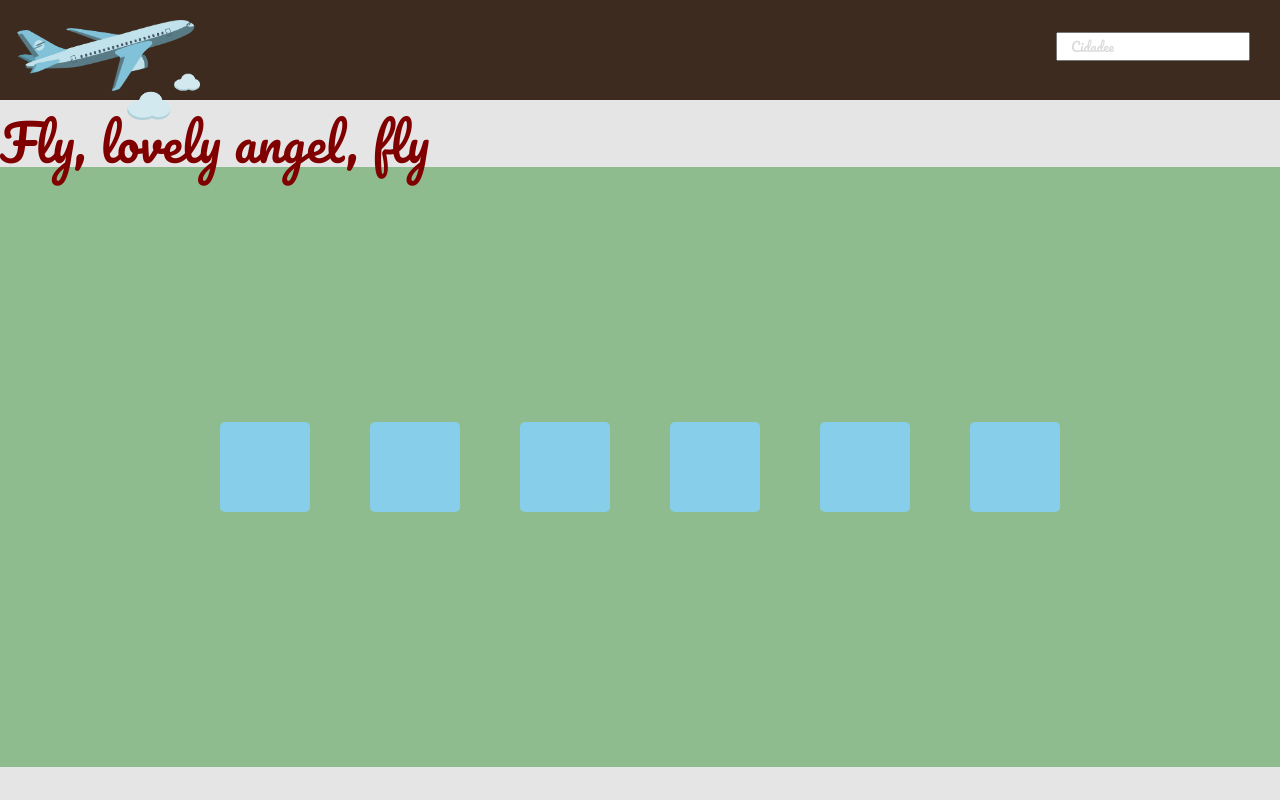
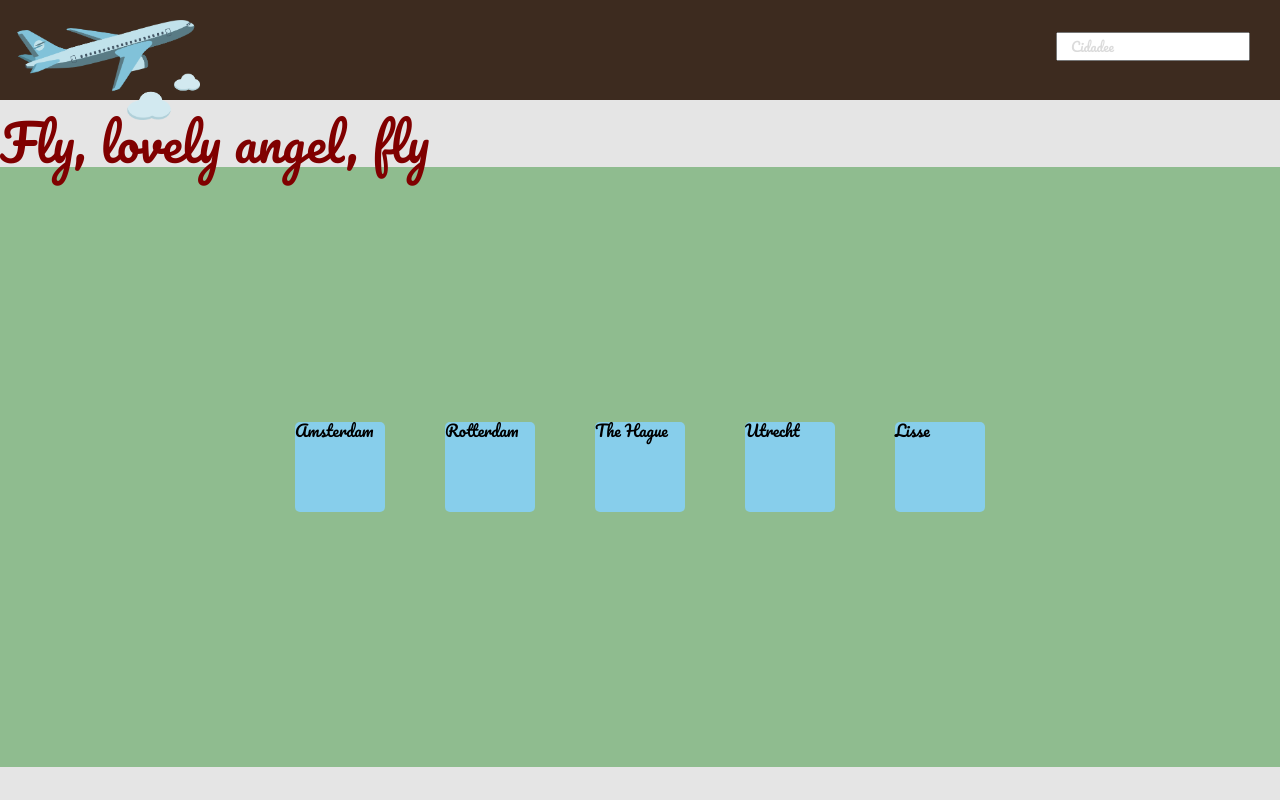
Before and after one commit to mickalala/Fly--Front-end, a React (Create React App) app: page / in a window 1280 px wide. Built offline with nearby package versions, Linux system fonts and the light colour scheme.

Commit message:
feat: different cities squares on Home

```diff
--- /dev/null
+++ b/src/Pages/Home/Cities/CitiesSquares.js
@@ -0,0 +1,30 @@
+import { useState } from "react"
+import { City, CityOptions } from "./Style"
+import { Link } from "react-router-dom"
+
+export default function CitySquare({cityName}) {
+
+    const [options, setOptions] = useState(false)
+
+    return (
+        <>
+            <City onClick={() => setOptions(!options)} options={options} >
+                {cityName}
+            </City>
+            <CityOptions onClick={() => setOptions(!options)} options={options}>
+                <Link to={"/about"}>
+                    <button>Sobre</button>
+                </Link>
+
+                <Link to={"/tickets"}>
+                    <button>Passagens</button>
+                </Link>
+
+                <Link to={"/hotels"}>
+                    <button>Hóteis</button>
+                </Link>
+
+            </CityOptions>
+        </>
+    )
+}
--- /dev/null
+++ b/src/Pages/Home/Cities/Style.js
@@ -0,0 +1,36 @@
+import styled from "styled-components"
+
+const City = styled.div`
+height:90px;
+width:90px;
+background-color:#87ceeb;
+
+border-radius:5px;
+
+margin: 30px 30px;
+
+display:${(props) => (props.options) ? 'none' : ""};
+
+
+`
+const CityOptions = styled.div`
+height:90px;
+width:90px;
+background-color:lightcoral;
+
+border-radius:5px;
+
+margin: 30px 30px;
+display:flex;
+flex-direction:column;
+justify-content:center;
+align-items:center;
+display:${(props) => (props.options) ? '' : "none"};
+button{
+    width:80px;
+    background-color:transparent;
+    border-radius:5px;
+    border-color:lavender;
+}
+`
+export { City, CityOptions }
--- a/src/Pages/Home/Home.js
+++ b/src/Pages/Home/Home.js
@@ -1,12 +1,13 @@
 import { Link } from 'react-router-dom';
 import styled from 'styled-components';
 import Menu from '../Menu/Menu.js';
-import { useEffect, useState } from 'react';
+import { useEffect } from 'react';
 import axios from 'axios';
 import cities from '../../cities.js';
+import City from './Cities/CitiesSquares.js';
 
 export default function Home() {
-    const [options, setOptions] = useState(false)
+
     // useEffect(() => {
     //     setOptions(false)
     //     axios.get(`${process.env.REACT_APP_API_URL}/cities`)
@@ -20,24 +21,10 @@ export default function Home() {
         <>
             <Menu />
             <Title>Fly, lovely angel, fly</Title>
-            <Capitals onClick={() => setOptions(!options)} >
-                <City onClick={() => setOptions(true)} options={options} />
-                <CityOptions options={options}>
-                    <Link to={"/about"}>
-                        <button>Sobre</button>
-                    </Link>
+            <Capitals  >
 
-                    <Link to={"/tickets"}>
-                        <button>Passagens</button>
-                    </Link>
-
-                    <Link to={"/hotels"}>
-                        <button>Hóteis</button>
-                    </Link>
-
-                </CityOptions>
-                {cities.map((c) =>
-                    <City onClick={() => setOptions(true)} options={options} />)}
+                {cities.map((cityName) =>
+                    <City cityName={cityName} />)}
             </Capitals>
         </>
 
@@ -61,36 +48,3 @@ justify-content:center;
 align-items:center;
 
 `
-const City = styled.div`
-height:90px;
-width:90px;
-background-color:#87ceeb;
-
-border-radius:5px;
-
-margin: 30px 30px;
-
-display:${(props) => (props.options) ? 'none' : ""};
-
-
-`
-const CityOptions = styled.div`
-height:90px;
-width:90px;
-background-color:lightcoral;
-
-border-radius:5px;
-
-margin: 30px 30px;
-display:flex;
-flex-direction:column;
-justify-content:center;
-align-items:center;
-display:${(props) => (props.options) ? '' : "none"};
-button{
-    width:80px;
-    background-color:transparent;
-    border-radius:5px;
-    border-color:lavender;
-}
-`
```
